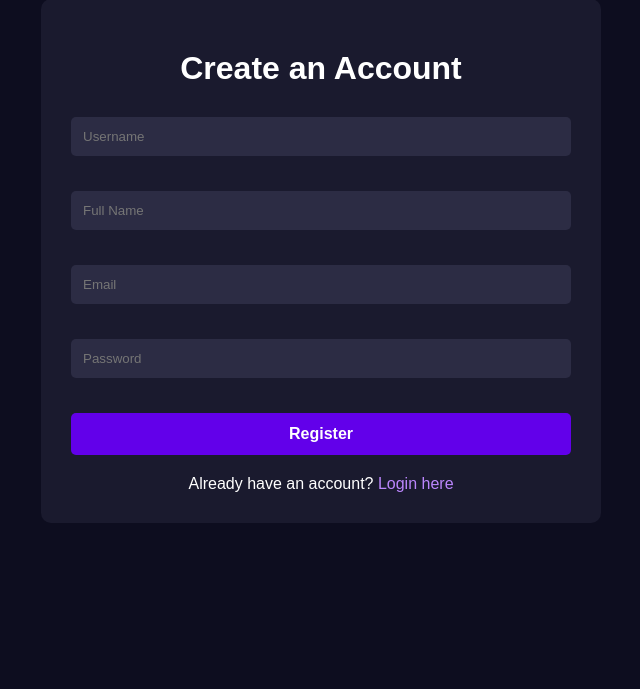
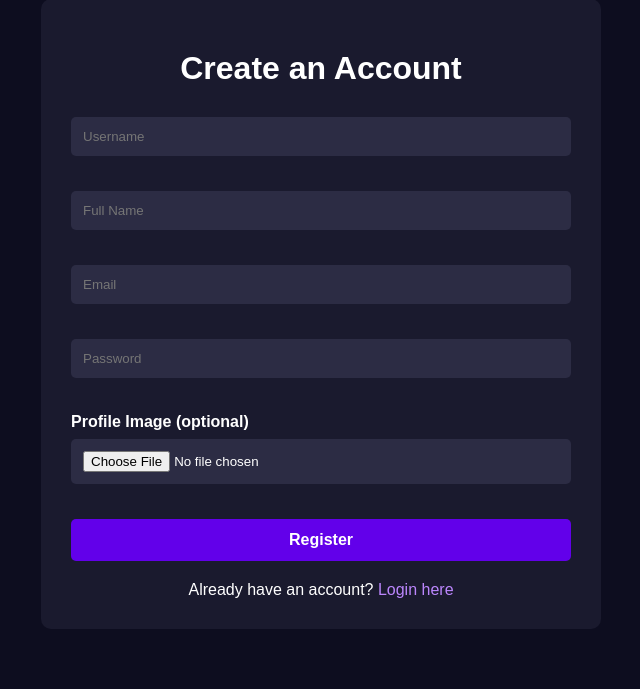
Before and after one commit to danial098/blog360, a PHP site: page /register.php in a window 1280 px wide. Shown: the part 124-813 px from the top of the page, without its empty margins (319-959 px from the left). Before the commit the page ends 647 px from the top, so only its background shows below. Run offline with PHP 8.4, Linux system fonts and the light colour scheme; data that the repository does not hold is empty.

Commit message:
added image upload to registration page.

```diff
--- a/src/register.php
+++ b/src/register.php
@@ -6,11 +6,30 @@ $error = '';
 $success = '';
 
 if ($_SERVER["REQUEST_METHOD"] == "POST") {
-    $username = $_POST['username'];
+    $username  = $_POST['username'];
     $full_name = $_POST['full_name'];
-    $email = $_POST['email'];
-    $password = password_hash($_POST['password'], PASSWORD_DEFAULT);
+    $email     = $_POST['email'];
+    $password  = password_hash($_POST['password'], PASSWORD_DEFAULT);
 
+
+    $profile_image = null;
+    if (isset($_FILES['profile_image']) && $_FILES['profile_image']['error'] === UPLOAD_ERR_OK) {
+        $allowed_types = ['image/jpeg', 'image/png', 'image/webp'];
+        if (in_array($_FILES['profile_image']['type'], $allowed_types)) {
+            $ext = pathinfo($_FILES['profile_image']['name'], PATHINFO_EXTENSION);
+            $new_filename = "user_" . time() . "." . $ext;
+            $target = "uploads/" . $new_filename;
+            if (!move_uploaded_file($_FILES['profile_image']['tmp_name'], $target)) {
+                $error = "❌ There was a problem uploading the image.";
+            } else {
+                $profile_image = $target;
+            }
+        } else {
+            $error = "❌ Invalid image type. Only JPG, PNG, and WEBP allowed.";
+        }
+    }
+
+    if (empty($error)) {
         // Check if username already exists
         $check = $conn->prepare("SELECT 1 FROM users WHERE username = ?");
         $check->bind_param("s", $username);
@@ -18,14 +37,16 @@ if ($_SERVER["REQUEST_METHOD"] == "POST") {
         if ($check->get_result()->num_rows > 0) {
             $error = "❌ Username already taken";
         } else {
-        $stmt = $conn->prepare("INSERT INTO users (username, full_name, email, password_hash, role, is_active) VALUES (?, ?, ?, ?, 'registered', 1)");
-        $stmt->bind_param("ssss", $username, $full_name, $email, $password);
+            // Updated query to include profile_image column.
+            $stmt = $conn->prepare("INSERT INTO users (username, full_name, email, password_hash, profile_image, role, is_active) VALUES (?, ?, ?, ?, ?, 'registered', 1)");
+            $stmt->bind_param("sssss", $username, $full_name, $email, $password, $profile_image);
             if ($stmt->execute()) {
                 $success = "✅ Registration successful!";
             } else {
                 $error = "❌ Error: " . $stmt->error;
             }
             $stmt->close();
+        }
     }
 }
 ?>
@@ -65,7 +86,8 @@ if ($_SERVER["REQUEST_METHOD"] == "POST") {
         }
         input[type="text"],
         input[type="email"],
-        input[type="password"] {
+        input[type="password"],
+        input[type="file"] {
             width: 100%;
             padding: 12px;
             border: none;
@@ -146,7 +168,8 @@ if ($_SERVER["REQUEST_METHOD"] == "POST") {
                 <?= $success ?> <a href="login.php" style="color: #4CAF50; text-decoration: underline;">Login here</a>
             </div>
         <?php else: ?>
-            <form method="POST">
+            <!-- Added enctype attribute for file uploads -->
+            <form method="POST" enctype="multipart/form-data">
                 <div class="form-group">
                     <input type="text" name="username" placeholder="Username" required>
                 </div>
@@ -163,6 +186,12 @@ if ($_SERVER["REQUEST_METHOD"] == "POST") {
                     <input type="password" name="password" placeholder="Password" required>
                 </div>
 
+                <!-- optional image upload field -->
+                <div class="form-group">
+                    <label for="profile_image">Profile Image (optional)</label>
+                    <input type="file" name="profile_image" id="profile_image">
+                </div>
+
                 <button type="submit">Register</button>
             </form>
 
```
Lines whose indentation alone changed are shown as unchanged.
